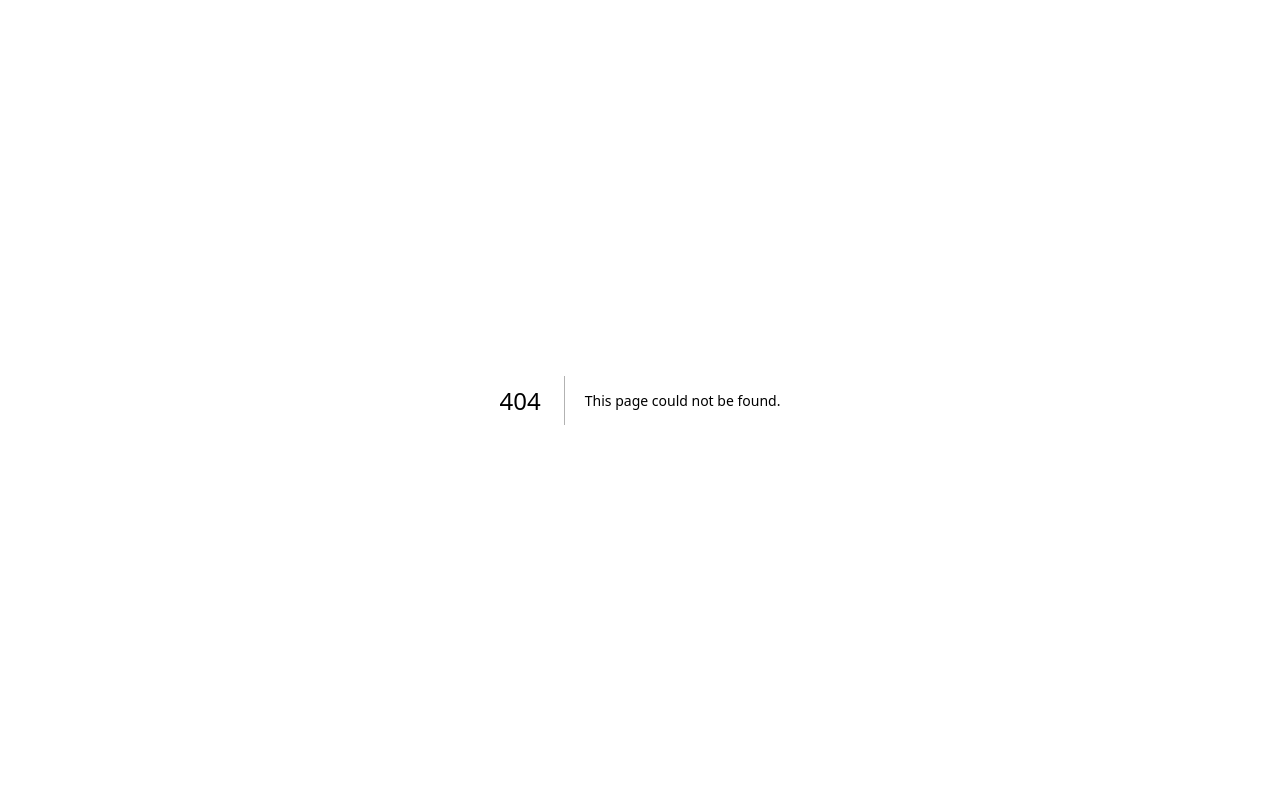
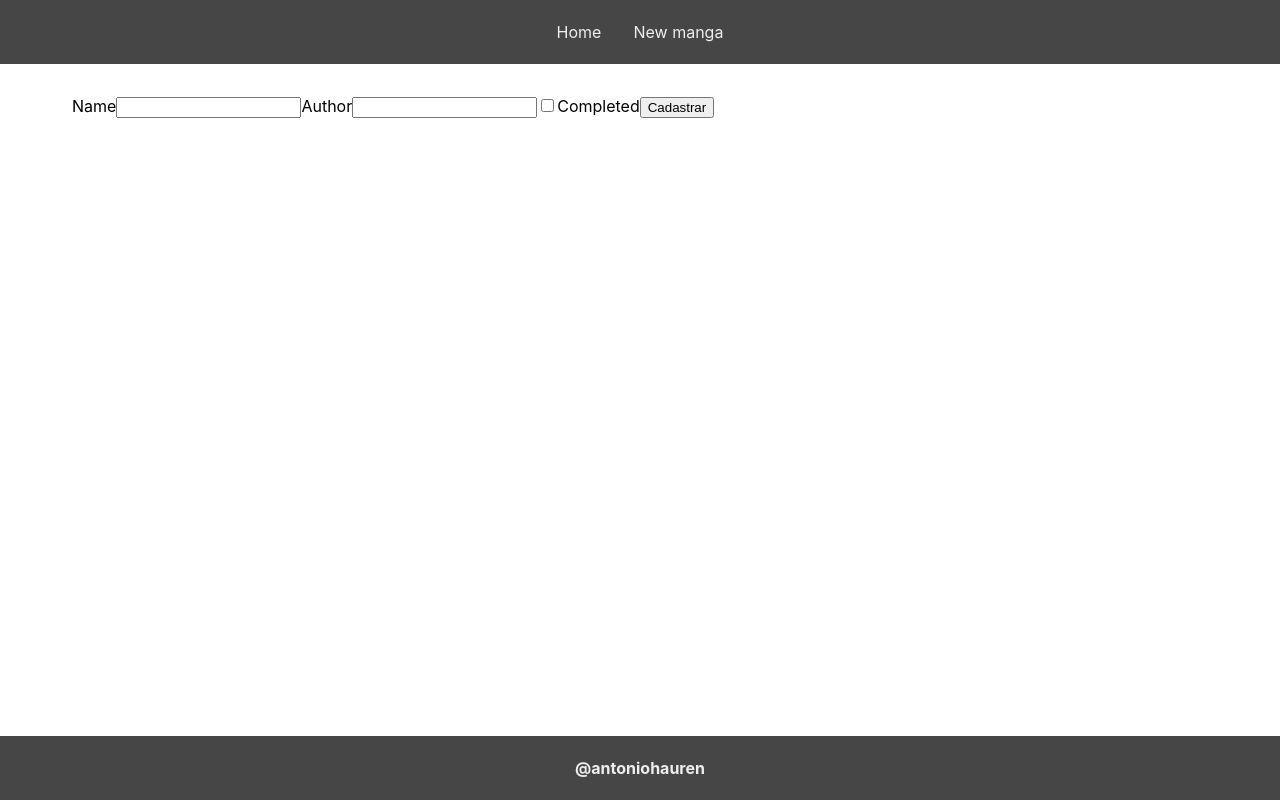
Before and after one commit to antoniohauren/manga-app, a Next.js app in the folder frontend/: page /manga/new in a window 1280 px wide. Before the commit this address had no page. Built offline with nearby package versions, Linux system fonts and the light colour scheme.

Commit message:
feat: add manga details page

```diff
--- a/frontend/components/Header/Header.tsx
+++ b/frontend/components/Header/Header.tsx
@@ -8,7 +8,7 @@ function Header({ children }: HeaderProps) {
       {children}
       <nav className={S.nav}>
         <Link href="/">Home</Link>
-        <Link href="/new">New manga</Link>
+        <Link href="/manga/new">New manga</Link>
       </nav>
     </header>
   );
--- a/frontend/components/MangaRow/MangaRow.tsx
+++ b/frontend/components/MangaRow/MangaRow.tsx
@@ -1,8 +1,10 @@
 import { MangaRowProps } from './MangaRow.types';
 import S from './MangaRow.module.scss';
+import Link from 'next/link';
 
-function MangaRow({ author, name, bought, read, volumes }: MangaRowProps) {
+function MangaRow({ id, author, name, bought, read, volumes }: MangaRowProps) {
   return (
+    <Link href={`/manga/${id}`}>
       <div className={S.wrapper}>
         <section className={S.row}>
           <p>{name}</p>
@@ -13,6 +15,7 @@ function MangaRow({ author, name, bought, read, volumes }: MangaRowProps) {
         </section>
         <button>X</button>
       </div>
+    </Link>
   );
 }
 
--- a/frontend/components/MangaRow/MangaRow.types.ts
+++ b/frontend/components/MangaRow/MangaRow.types.ts
@@ -1,4 +1,5 @@
 export type MangaRowProps = {
+  id: number;
   name: string;
   author: string;
   read: number;
--- a/frontend/pages/index.tsx
+++ b/frontend/pages/index.tsx
@@ -40,6 +40,7 @@ export default function Home() {
             return (
               <MangaRow
                 key={manga.id}
+                id={manga.id}
                 author={manga.author}
                 name={manga.name}
                 bought={manga.bought}
--- /dev/null
+++ b/frontend/pages/manga/[id].tsx
@@ -0,0 +1,5 @@
+function MangaDetails() {
+  return <h1>qwe</h1>;
+}
+
+export default MangaDetails;
--- a/frontend/pages/new.tsx
+++ b/frontend/pages/manga/new.tsx
@@ -1,8 +1,8 @@
 import axios from 'axios';
 import Head from 'next/head';
 import { FormEvent, useState } from 'react';
-import { CreateMangaDto } from '../../src/manga/dto/create-manga.dto';
-import BaseTemplate from '../components/BaseTemplate';
+import { CreateMangaDto } from '../../../src/manga/dto/create-manga.dto';
+import BaseTemplate from '../../components/BaseTemplate';
 
 function NewMangaPage() {
   const [name, setName] = useState('');
```
Lines whose indentation alone changed are shown as unchanged.
